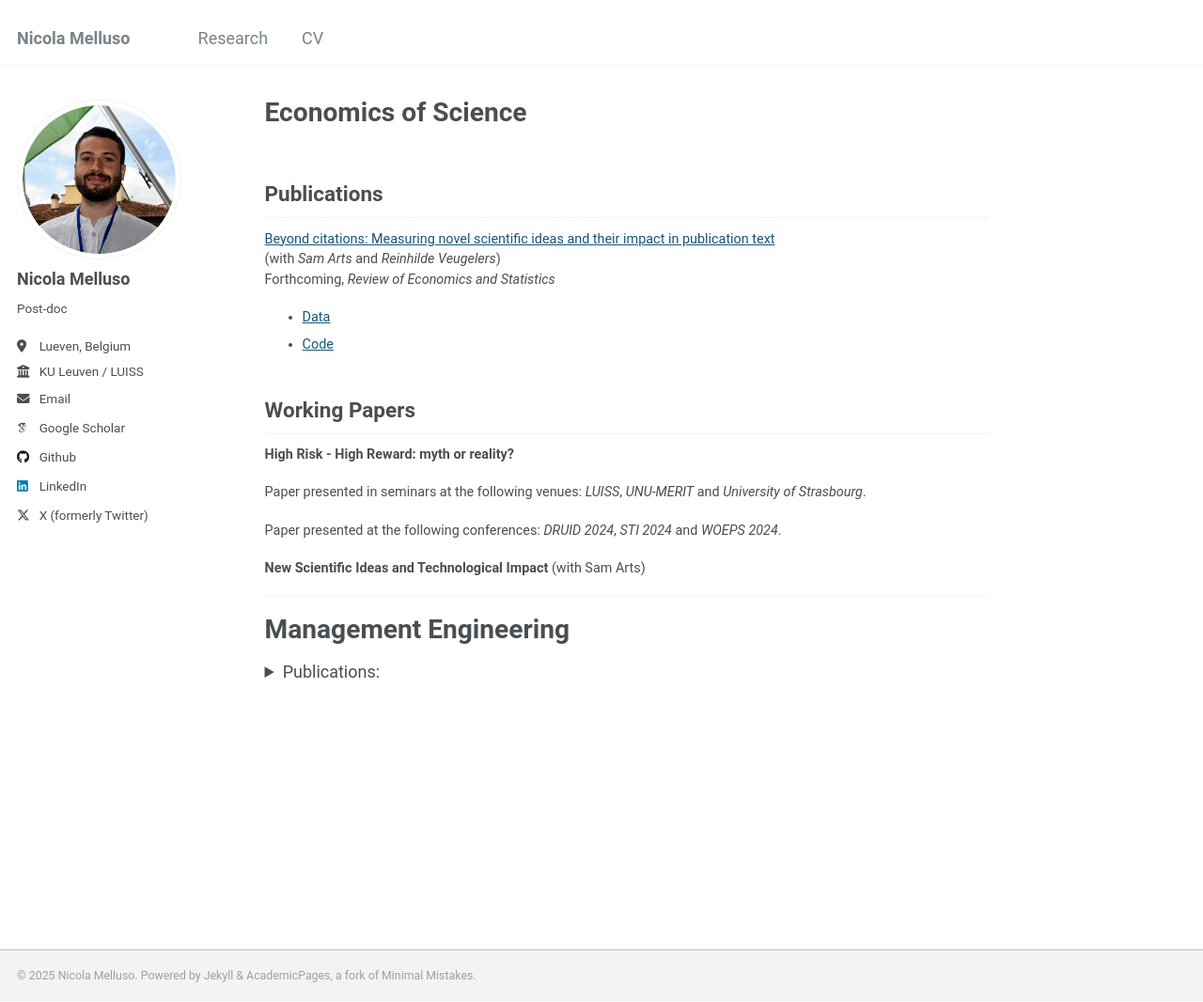
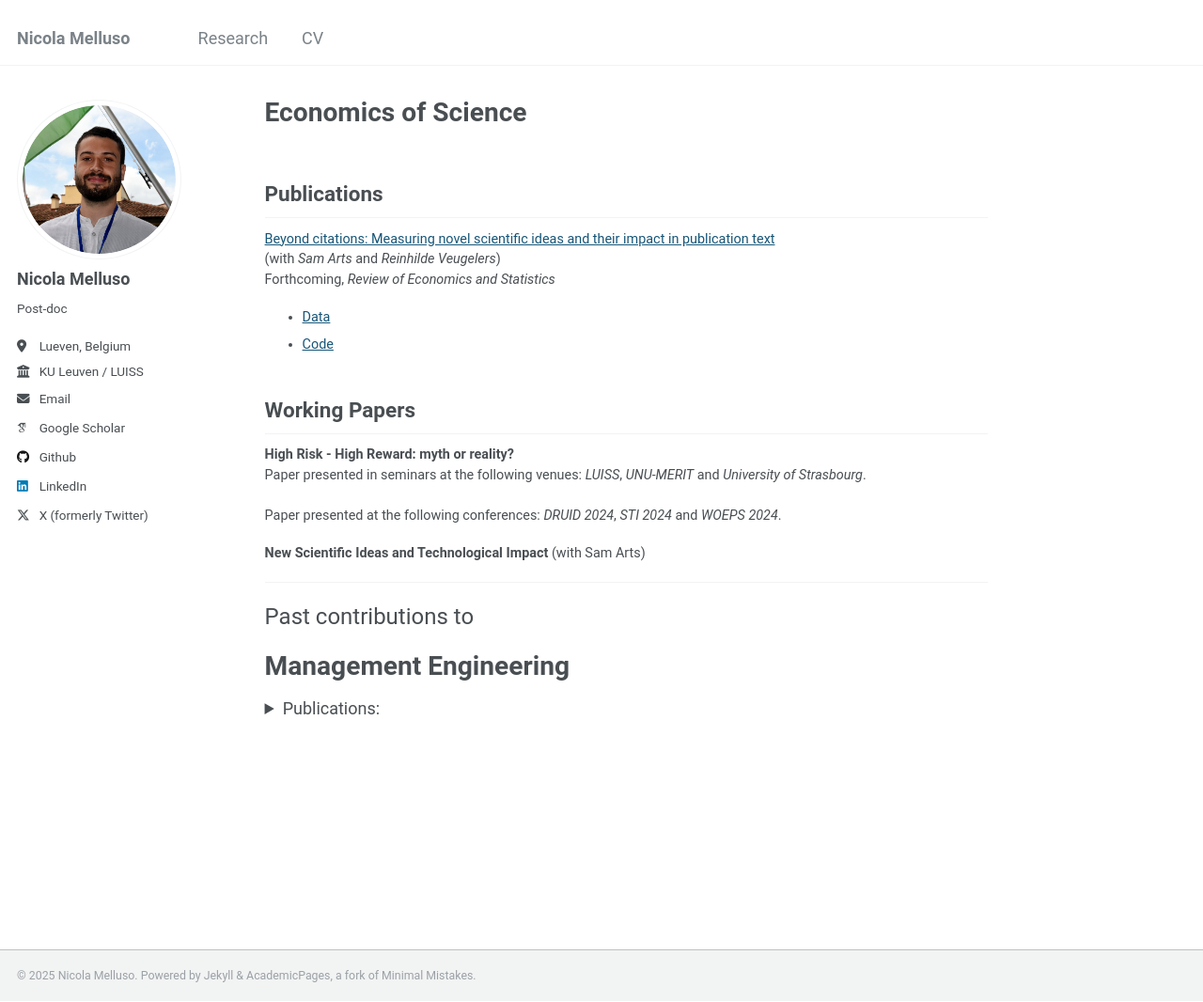
Before and after one commit to nicolamelluso/nicolamelluso.github.io, a Jekyll site: the page built from _pages/research.md, in a window 1280 px wide and 1066 px high. Shown: the whole window at 94% size. Built offline with Jekyll 4.4.1, drawn with Linux system fonts in a browser that asks for light colours; some web fonts are replaced.

Commit message:
Update research.md

```diff
--- a/_pages/research.md
+++ b/_pages/research.md
@@ -14,16 +14,14 @@ Forthcoming, *Review of Economics and Statistics*
 ## Working Papers
 
 **High Risk - High Reward: myth or reality?**
-
-Paper presented in seminars at the following venues: _LUISS_, _UNU-MERIT_ and _University of Strasbourg_.
-
-Paper presented at the following conferences: _DRUID 2024_, _STI 2024_ and _WOEPS 2024_.
-
+<br>Paper presented in seminars at the following venues: _LUISS_, _UNU-MERIT_ and _University of Strasbourg_.<br>
+<br>Paper presented at the following conferences: _DRUID 2024_, _STI 2024_ and _WOEPS 2024_.<br>
 
 **New Scientific Ideas and Technological Impact** (with Sam Arts)
 
 
 ---
+<span style="font-size: 24px">Past contributions to</span>
 # Management Engineering
 
 <details>
```
